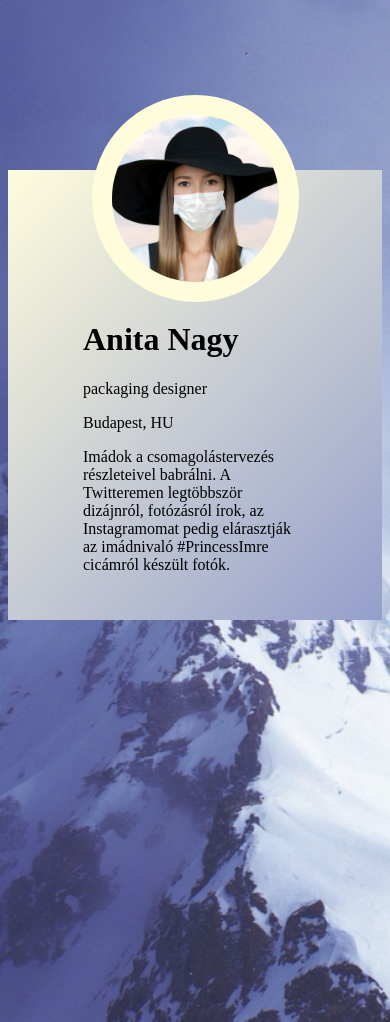
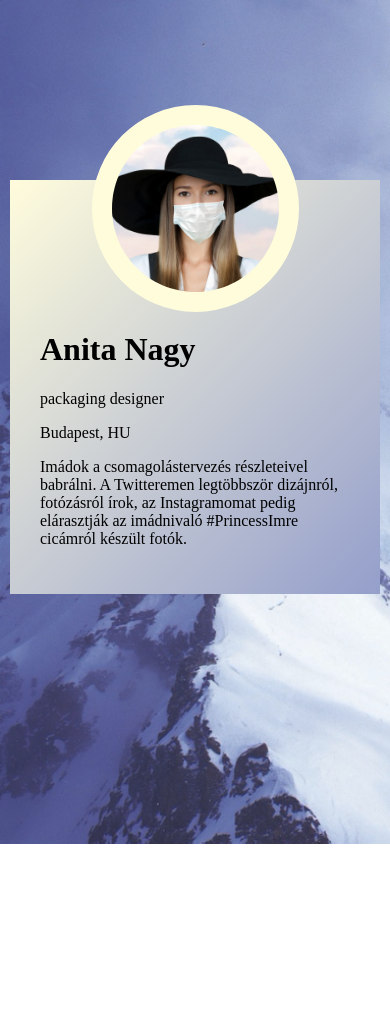
Before and after one commit to sophiel93/nevjegy-teszt, a plain HTML site: page index.html in a window 390 px wide. After the commit the page ends 844 px from the top, so only its background shows below. Drawn offline with Linux system fonts and the light colour scheme.

Commit message:
media query letrehozas

```diff
--- a/style.css
+++ b/style.css
@@ -3,7 +3,12 @@ body {
     background-repeat: no-repeat;
     background-size: cover;
     min-height: 100vh;
+    box-sizing: border-box;
+    padding: 10px;
+    margin: 0;
 }
+
+/*border-box: különben hozzáadódna a 100vh magassághoz a padding és görgetődne az oldal*/
 
 /*szelesseg 500
 felso eltartas 170
@@ -15,7 +20,7 @@ belso eltartas oldal 75 és alsó 30
     box-sizing: border-box;
     max-width: 500px;
     margin: 170px auto 0px;
-    padding: 130px 75px 30px;
+    padding: 130px 30px 30px;
     background: linear-gradient(314deg, #949FCB 0%, #FFFCDC 100%) 0% 0% no-repeat padding-box;
     position: relative;
 }
@@ -36,3 +41,9 @@ pozíció absolute > dobozt is pozícionálni kell, hogy ahhoz képest legyen po
     left: 0;
     top: -75px;
 }
+
+@media (min-width: 500px) {
+    .box {
+        margin: 170px 0px
+    }
+}
```
